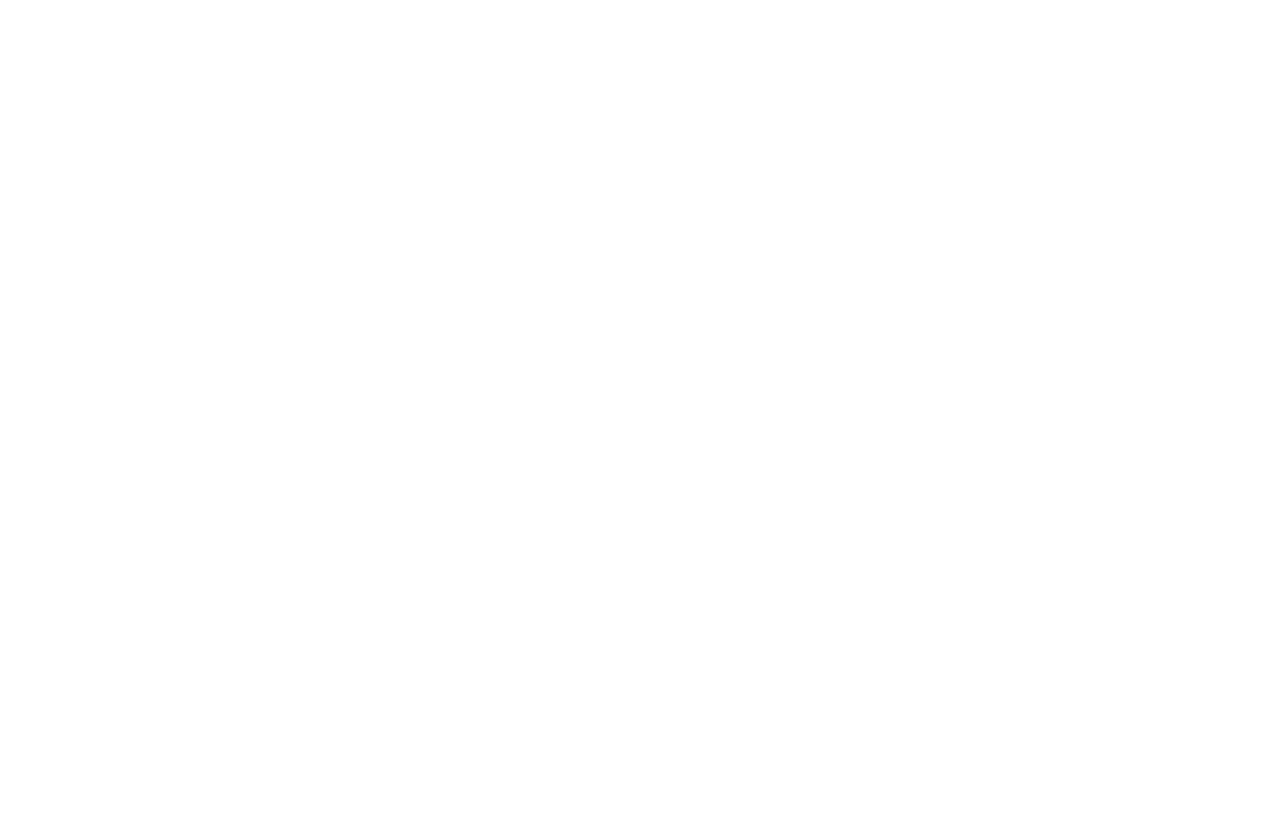
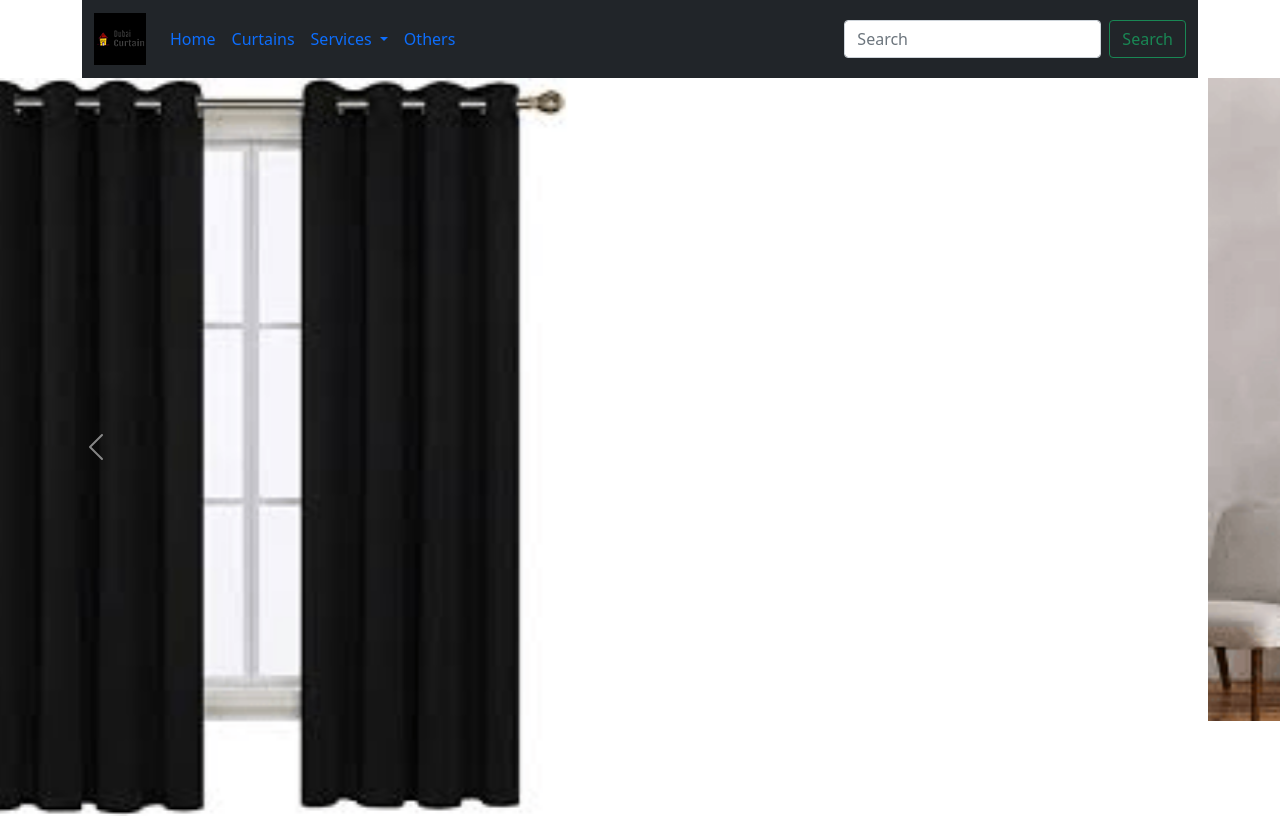
Before and after one commit to AbuSayed70/dubai-curtain, a plain HTML site: page index.html in a window 1280 px wide. Drawn offline with nearby package versions, Linux system fonts and the light colour scheme.

Commit message:
cotainer added

```diff
--- a/index.html
+++ b/index.html
@@ -6,10 +6,102 @@
     <meta http-equiv="X-UA-Compatible" content="IE=edge">
     <meta name="viewport" content="width=device-width, initial-scale=1.0">
     <title>Dubai Curtain</title>
+    <link href="https://cdn.jsdelivr.net/npm/bootstrap@5.1.3/dist/css/bootstrap.min.css" rel="stylesheet"
+        integrity="sha384-1BmE4kWBq78iYhFldvKuhfTAU6auU8tT94WrHftjDbrCEXSU1oBoqyl2QvZ6jIW3" crossorigin="anonymous">
     <link rel="stylesheet" href="style.css">
 </head>
 
 <body>
+    <div class="container">
+        <nav class="navbar navbar-expand-lg navbar-active bg-dark">
+            <div class="container-fluid">
+                <a class="navbar-brand" href="">
+                    <img src="images/rsz_my_logo.png" alt="">
+                </a>
+                <button class="navbar-toggler" type="button" data-bs-toggle="collapse"
+                    data-bs-target="#navbarSupportedContent" aria-controls="navbarSupportedContent"
+                    aria-expanded="false" aria-label="Toggle navigation">
+                    <span class="navbar-toggler-icon"></span>
+                </button>
+                <div class="collapse navbar-collapse" id="navbarSupportedContent">
+                    <ul class="navbar-nav me-auto mb-2 mb-lg-0">
+                        <li class="nav-item">
+                            <a class="nav-link active" aria-current="page" href="#">Home</a>
+                        </li>
+                        <li class="nav-item">
+                            <a class="nav-link" href="#">Curtains</a>
+                        </li>
+                        <li class="nav-item dropdown">
+                            <a class="nav-link dropdown-toggle" href="#" id="navbarDropdown" role="button"
+                                data-bs-toggle="dropdown" aria-expanded="false">
+                                Services
+                            </a>
+                            <ul class="dropdown-menu" aria-labelledby="navbarDropdown">
+                                <li><a class="dropdown-item" href="#Shoes">Shoes</a></li>
+                                <li><a class="dropdown-item" href="#Backpack">Backpack</a></li>
+                                <li>
+                                    <hr class="dropdown-divider">
+                                </li>
+                                <li><a class="dropdown-item" href="#Order Procedure">Order Procedure</a></li>
+                            </ul>
+                        <li class="nav-item">
+                            <a class="nav-link active" aria-current="page" href="#">Others</a>
+                        </li>
+                        </li>
+                    </ul>
+                    <form class="d-flex">
+                        <input class="form-control me-2" type="search" placeholder="Search" aria-label="Search">
+                        <button class="btn btn-outline-success" type="submit">Search</button>
+                    </form>
+                </div>
+            </div>
+        </nav>
+    </div>
+    <div class="cotainer">
+        <div id="carouselExampleIndicators" class="carousel slide" data-bs-ride="carousel">
+            <div class="carousel-indicators">
+                <button type="button" data-bs-target="#carouselExampleIndicators" data-bs-slide-to="0" class="active"
+                    aria-current="true" aria-label="Slide 1"></button>
+                <button type="button" data-bs-target="#carouselExampleIndicators" data-bs-slide-to="1"
+                    aria-label="Slide 2"></button>
+                <button type="button" data-bs-target="#carouselExampleIndicators" data-bs-slide-to="2"
+                    aria-label="Slide 3"></button>
+            </div>
+            <div class="carousel-inner">
+                <div class="carousel-item active">
+                    <img src="images/CURTAIN black.png" class="d-block w-50 h-20" alt="Curtain">
+                </div>
+                <div class="carousel-item">
+                    <img src="images/CURTAIN green.png" class="d-block w-50 h-20" alt="Curtain">
+                </div>
+                <div class="carousel-item">
+                    <img src="images/CURTAIN sky.png" class="d-block w-50 h-20" alt="Curtain">
+                </div>
+                <div class="carousel-item">
+                    <img src="images/CURTAIN skyblue.png" class="d-block w-50 h-20" alt="Curtain">
+                </div>
+                <div class="carousel-item">
+                    <img src="images/CURTAIN yellow.png" class="d-block w-50 h-20" alt="Curtain">
+                </div>
+            </div>
+            <button class="carousel-control-prev" type="button" data-bs-target="#carouselExampleIndicators"
+                data-bs-slide="prev">
+                <span class="carousel-control-prev-icon" aria-hidden="true"></span>
+                <span class="visually-hidden">Previous</span>
+            </button>
+            <button class="carousel-control-next" type="button" data-bs-target="#carouselExampleIndicators"
+                data-bs-slide="next">
+                <span class="carousel-control-next-icon" aria-hidden="true"></span>
+                <span class="visually-hidden">Next</span>
+            </button>
+        </div>
+    </div>
+    <script src="https://cdn.jsdelivr.net/npm/@popperjs/core@2.10.2/dist/umd/popper.min.js"
+        integrity="sha384-7+zCNj/IqJ95wo16oMtfsKbZ9ccEh31eOz1HGyDuCQ6wgnyJNSYdrPa03rtR1zdB"
+        crossorigin="anonymous"></script>
+    <script src="https://cdn.jsdelivr.net/npm/bootstrap@5.1.3/dist/js/bootstrap.min.js"
+        integrity="sha384-QJHtvGhmr9XOIpI6YVutG+2QOK9T+ZnN4kzFN1RtK3zEFEIsxhlmWl5/YESvpZ13"
+        crossorigin="anonymous"></script>
 
 </body>
 
```
Also changed, not shown: images/my logo.png (added), images/rsz_my_logo.png (added).
